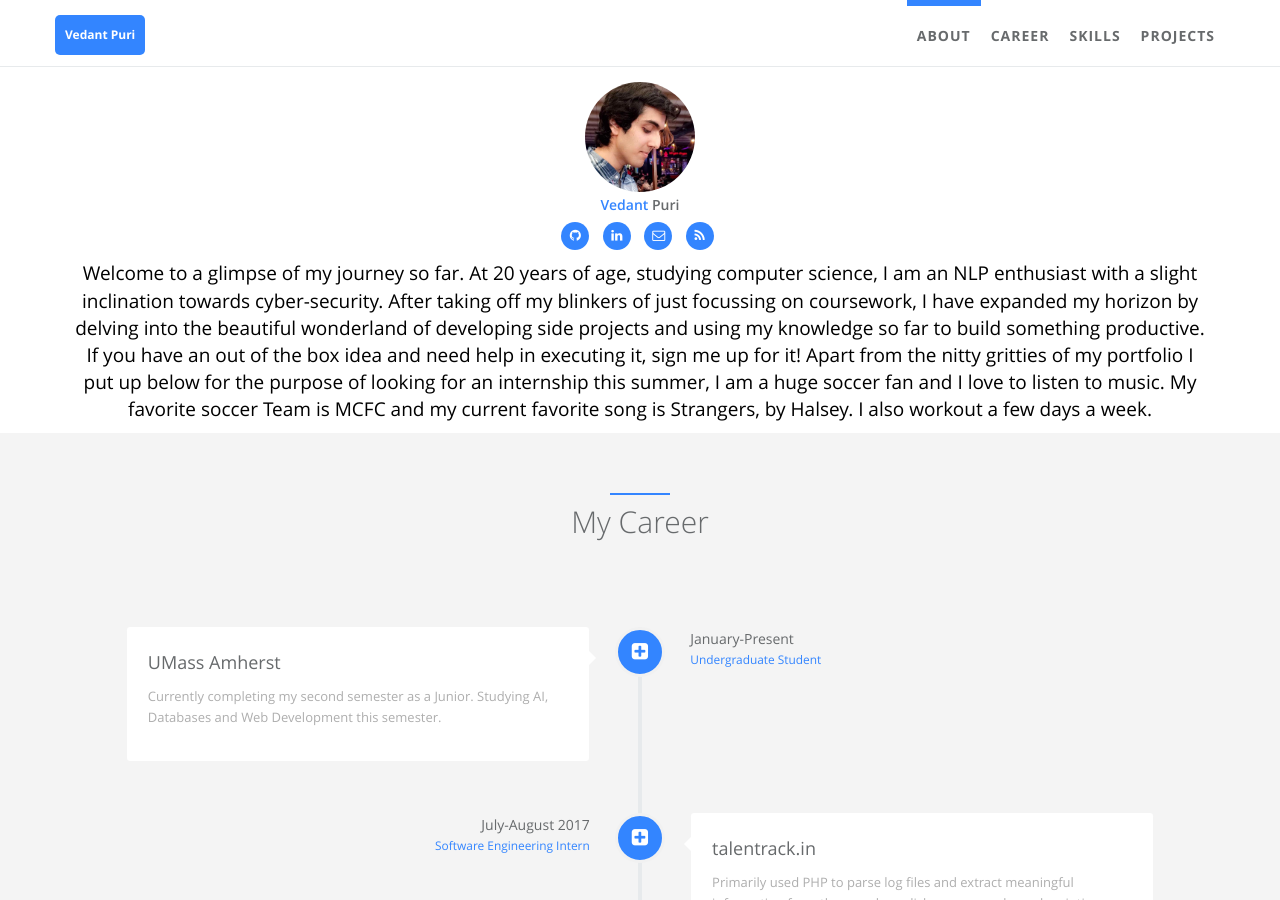
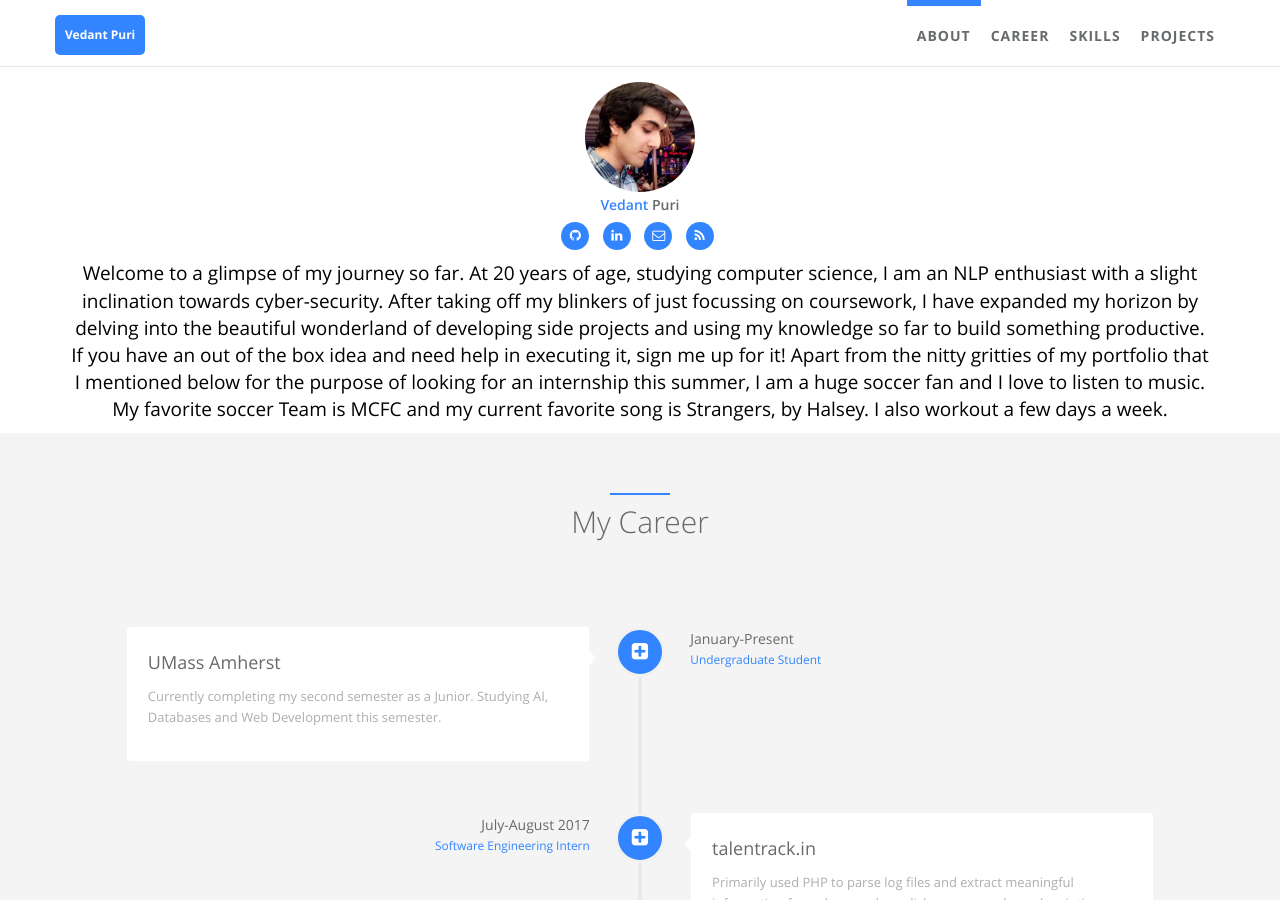
Before and after one commit to vedantpuri/vedantpuri.github.io, a Jekyll site: the page built from index.html, in a window 1280 px wide and 900 px high, scrolled down 533 px. Built offline with Jekyll 4.4.1, drawn with Linux system fonts in a browser that asks for light colours.

Commit message:
Fix minor grammatical errors

```diff
--- a/_config.yml
+++ b/_config.yml
@@ -29,7 +29,7 @@
   skill_icon2:
     - name: icon-music
     - name: icon-music
-  desc: Welcome to a glimpse of my journey so far. At 20 years of age, studying computer science, I am an NLP enthusiast with a slight inclination towards cyber-security. After taking off my blinkers of just focussing on coursework, I have expanded my horizon by delving into the beautiful wonderland of developing side projects and using my knowledge so far to build something productive. If you have an out of the box idea and need help in executing it, sign me up for it! Apart from the nitty gritties of my portfolio I put up below for the purpose of looking for an internship this summer, I am a huge soccer fan and I love to listen to music. My favorite soccer Team is MCFC and my current favorite song is Strangers, by Halsey. I also workout a few days a week. # Describe yourself.
+  desc: Welcome to a glimpse of my journey so far. At 20 years of age, studying computer science, I am an NLP enthusiast with a slight inclination towards cyber-security. After taking off my blinkers of just focussing on coursework, I have expanded my horizon by delving into the beautiful wonderland of developing side projects and using my knowledge so far to build something productive. If you have an out of the box idea and need help in executing it, sign me up for it! Apart from the nitty gritties of my portfolio that I mentioned below for the purpose of looking for an internship this summer, I am a huge soccer fan and I love to listen to music. My favorite soccer Team is MCFC and my current favorite song is Strangers, by Halsey. I also workout a few days a week. # Describe yourself.
 
 # comment
 disqus:  # if you wanna comment feature, go to https://disqus.com/ to get your configuration; if not, comment following two lines.
```
